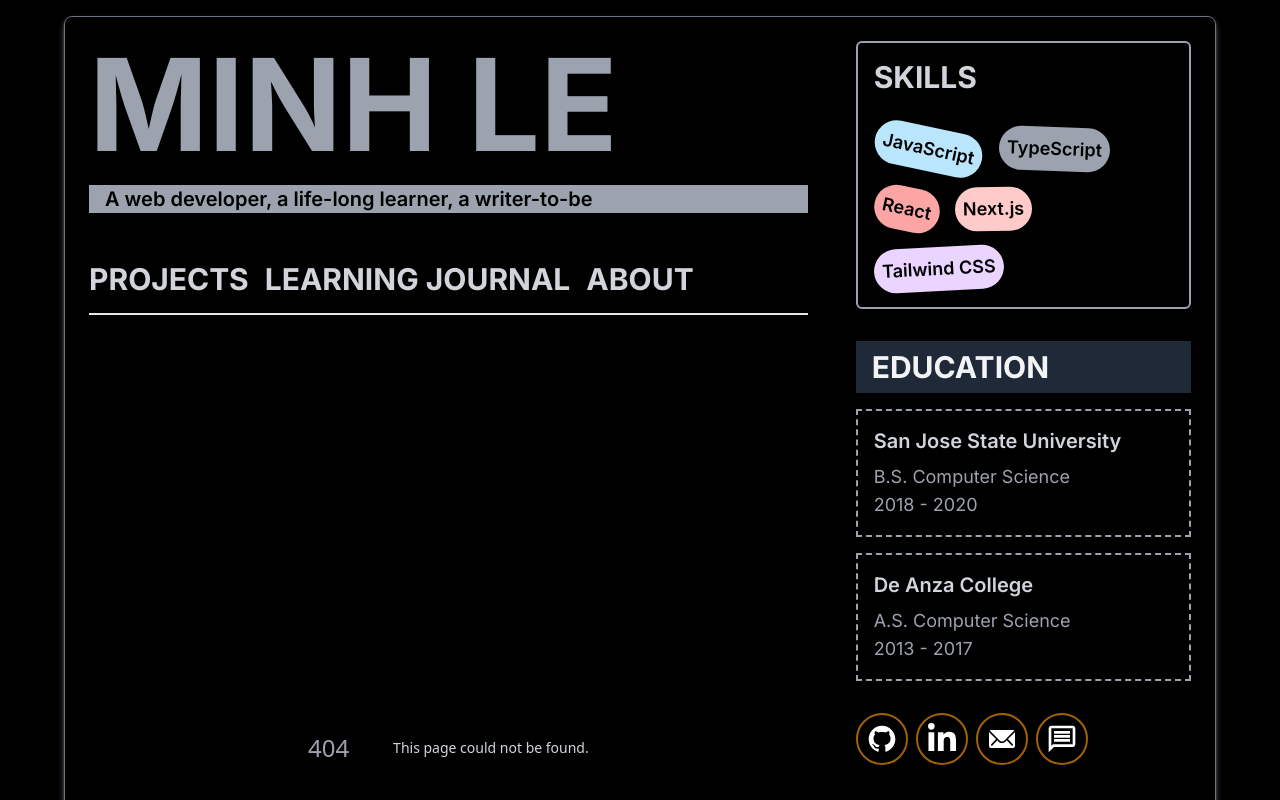
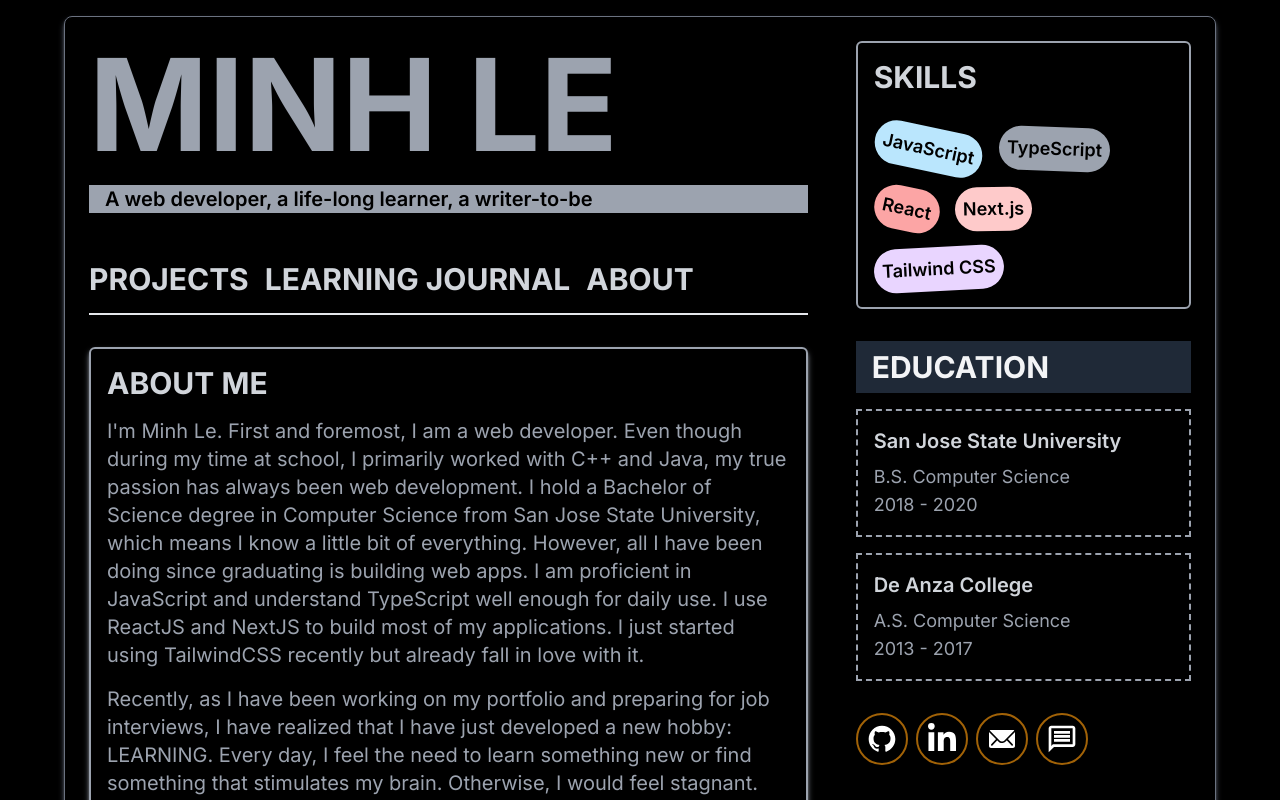
Before and after one commit to ledminh/ledminh.dev.v2, a Next.js app: page /about in a window 1280 px wide. Before the commit this address had no page. Shown: the top 800 px of the page. Built offline with nearby package versions, Linux system fonts and the light colour scheme.

Commit message:
Add AboutPage and LearningJournalPage

```diff
--- /dev/null
+++ b/src/app/(landing_page)/about/page.tsx
@@ -0,0 +1,5 @@
+import AboutSection from "@/ui/landing_page/AboutSection";
+
+export default function AboutPage() {
+  return <AboutSection />;
+}
--- /dev/null
+++ b/src/app/(landing_page)/layout.tsx
@@ -0,0 +1,38 @@
+import Link from "next/link";
+
+import ContactSection from "@/ui/landing_page/ContactSection";
+import Header from "@/ui/Header";
+import SkillSection from "@/ui/landing_page/SkillSection";
+import EducationSection from "@/ui/landing_page/EducationSection";
+import HOME_MENU from "@/core/data/home_menu";
+
+export default function LandingPageLayout({
+  children,
+}: {
+  children: React.ReactNode;
+}) {
+  return (
+    <main className="grid grid-cols-3 gap-12 m-4 md:p-6 md:border md:border-gray-500 md:rounded-lg md:shadow-md md:shadow-gray-500 max-w-6xl">
+      <div className="flex flex-col gap-12 col-span-3 md:col-span-2">
+        <Header />
+        <section>
+          <ul className="flex gap-4 justify-start border-b-2 mb-8">
+            {HOME_MENU.map((item) => (
+              <li key={item.id}>
+                <Link href={item.link}>
+                  <h2>{item.title}</h2>
+                </Link>
+              </li>
+            ))}
+          </ul>
+          {children}
+        </section>
+      </div>
+      <div className="flex flex-col gap-8 col-span-3 md:col-span-1">
+        <SkillSection />
+        <EducationSection />
+        <ContactSection />
+      </div>
+    </main>
+  );
+}
--- /dev/null
+++ b/src/app/(landing_page)/learning-journal/page.tsx
@@ -0,0 +1,5 @@
+import LearningJournalSection from "@/ui/landing_page/LearningJournalSection";
+
+export default function LearningJounralPage() {
+  return <LearningJournalSection />;
+}
--- a/src/app/page.tsx
+++ b/src/app/(landing_page)/page.tsx
@@ -1,5 +1,5 @@
 import Link from "next/link";
-import ProjectCard from "@/ui/home/ProjectCard";
+import ProjectCard from "@/ui/landing_page/ProjectCard";
 import getProjects from "@/core/server/functions/getProjects";
 
 export default async function Home() {
--- a/src/app/layout.tsx
+++ b/src/app/layout.tsx
@@ -1,15 +1,7 @@
 import type { Metadata } from "next";
 import { Inter } from "next/font/google";
 
-import Link from "next/link";
-
 import "./globals.css";
-
-import ContactSection from "@/ui/home/ContactSection";
-import Header from "@/ui/Header";
-import SkillSection from "@/ui/home/SkillSection";
-import EducationSection from "@/ui/home/EducationSection";
-import HOME_MENU from "@/core/data/home_menu";
 
 const inter = Inter({ subsets: ["latin"] });
 
@@ -31,28 +23,7 @@ export default function RootLayout({
           " bg-black text-gray-400 flex justify-center items-center min-h-screen text-xl"
         }
       >
-        <main className="grid grid-cols-3 gap-12 m-4 md:p-6 md:border md:border-gray-500 md:rounded-lg md:shadow-md md:shadow-gray-500 max-w-6xl">
-          <div className="flex flex-col gap-12 col-span-3 md:col-span-2">
-            <Header />
-            <section>
-              <ul className="flex gap-4 justify-start border-b-2 mb-8">
-                {HOME_MENU.map((item) => (
-                  <li key={item.id}>
-                    <Link href={item.link}>
-                      <h2>{item.title}</h2>
-                    </Link>
-                  </li>
-                ))}
-              </ul>
-              {children}
-            </section>
-          </div>
-          <div className="flex flex-col gap-8 col-span-3 md:col-span-1">
-            <SkillSection />
-            <EducationSection />
-            <ContactSection />
-          </div>
-        </main>
+        {children}
       </body>
     </html>
   );
--- a/src/core/server/functions/getProjects.ts
+++ b/src/core/server/functions/getProjects.ts
@@ -46,5 +46,6 @@ export default function getProjects() {
       imgUrl: "https://picsum.photos/300/300",
     },
   ];
-  return projects;
+
+  return Promise.resolve(projects);
 }
```
Also changed, not shown: src/ui/landing_page/AboutSection.tsx (renamed from src/ui/home/AboutSection.tsx), src/ui/landing_page/ContactSection.tsx (renamed from src/ui/home/ContactSection.tsx), src/ui/landing_page/EducationSection.tsx (renamed from src/ui/home/EducationSection.tsx), src/ui/landing_page/LearningJournalSection.tsx (renamed from src/ui/home/LearningJournalSection.tsx), src/ui/landing_page/ProjectCard.tsx (renamed from src/ui/home/ProjectCard.tsx), src/ui/landing_page/SkillSection.tsx (renamed from src/ui/home/SkillSection.tsx).
